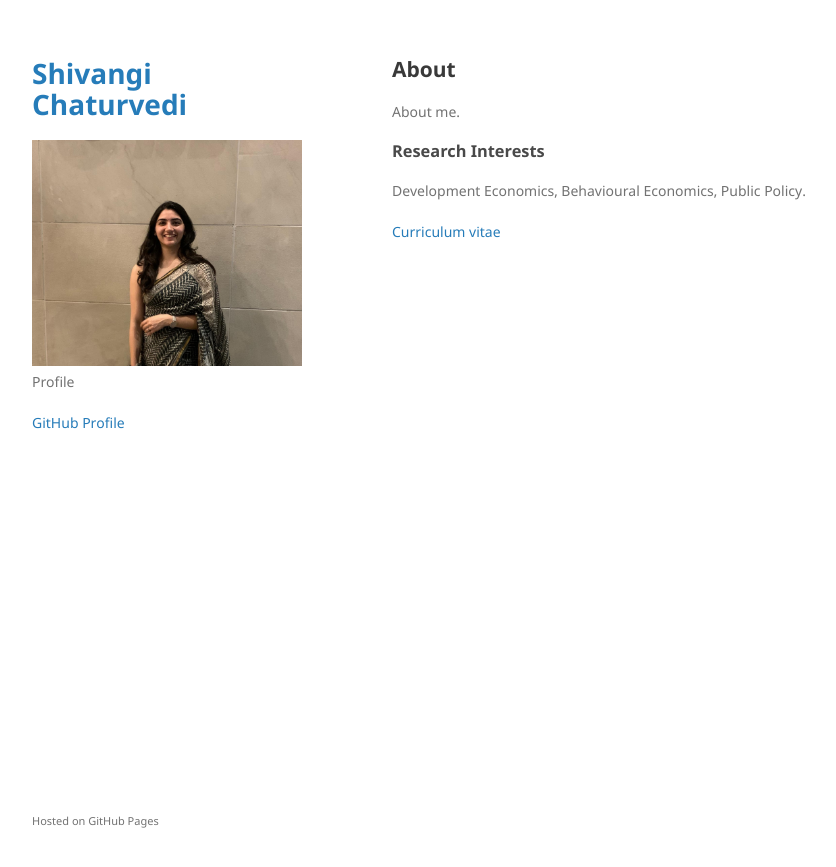
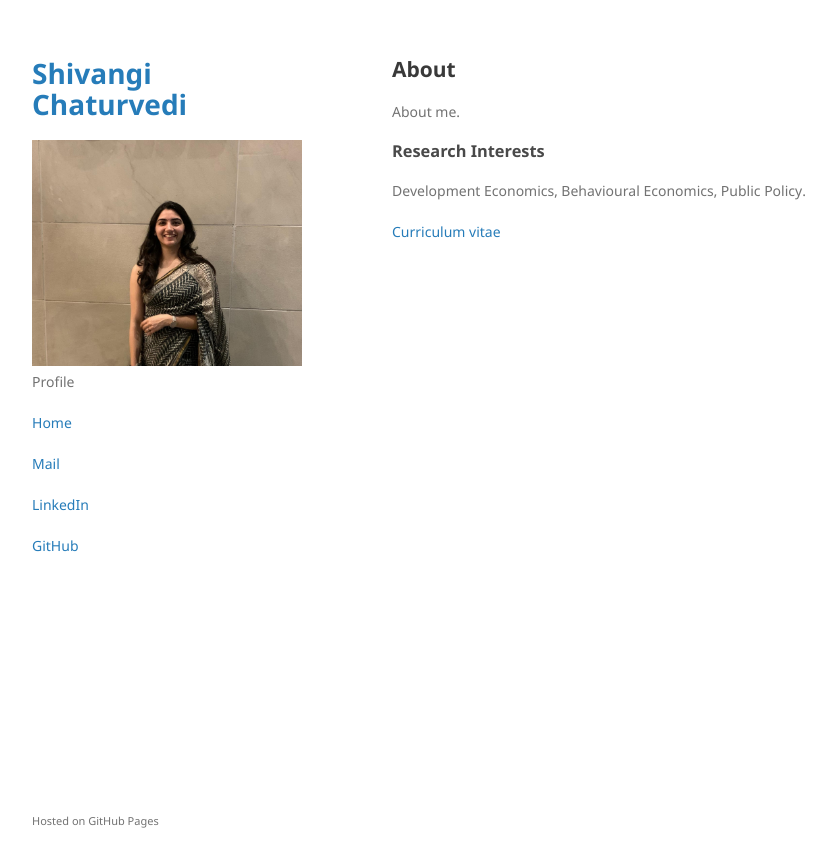
Before and after one commit to chaturvedi-shivangi/chaturvedi-shivangi.github.io, a Jekyll site: the page built from index.md, in a window 1280 px wide. Shown: the top 867 px of the page, without its empty margins (178-1014 px from the left). Built offline with Jekyll 4.4.1, drawn with Linux system fonts in a browser that asks for light colours; our own code applies the rules of GitHub Pages for plain Markdown files.

Commit message:
Update default.html

```diff
--- a/_layouts/default.html
+++ b/_layouts/default.html
@@ -27,8 +27,12 @@
         <p class="view"><a href="{{ site.github.repository_url }}">View the Project on GitHub <small>{{ site.github.repository_nwo }}</small></a></p>
         {% endif %}
 
+        <p class="view"><a href="{{ https://chaturvedi-shivangi.github.io/ }}">Home</a></p>
+        <p class="view"><a href="{{ mailto:shivangichaturvedi0612@gmail.com }}">Mail</a></p>
+        <p class="view"><a href="{{ https://www.linkedin.com/in/shivangi--chaturvedi/ }}">LinkedIn</a></p>
+
         {% if site.github.is_user_page %}
-        <p class="view"><a href="{{ site.github.owner_url }}">GitHub Profile</a></p>
+        <p class="view"><a href="{{ site.github.owner_url }}">GitHub</a></p>
         {% endif %}
 
         {% if site.show_downloads %}
```
